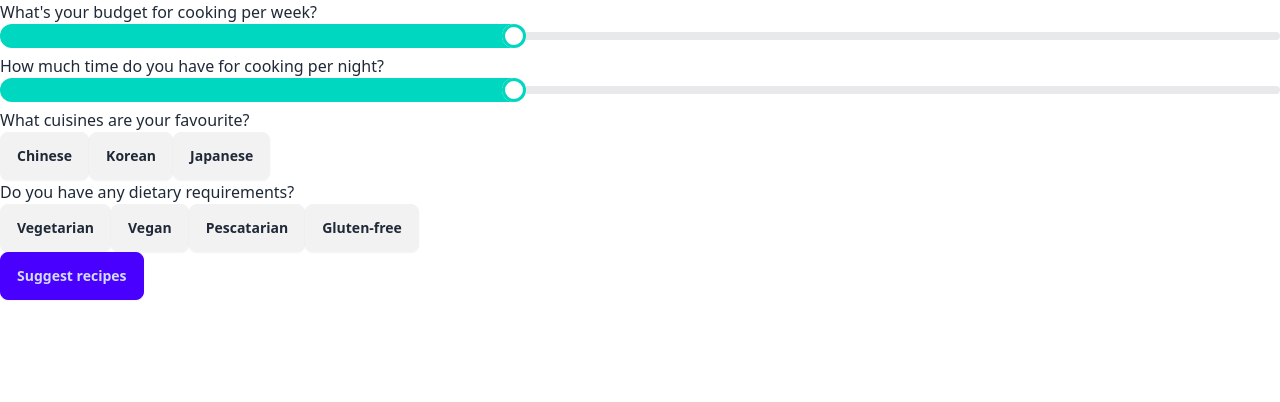
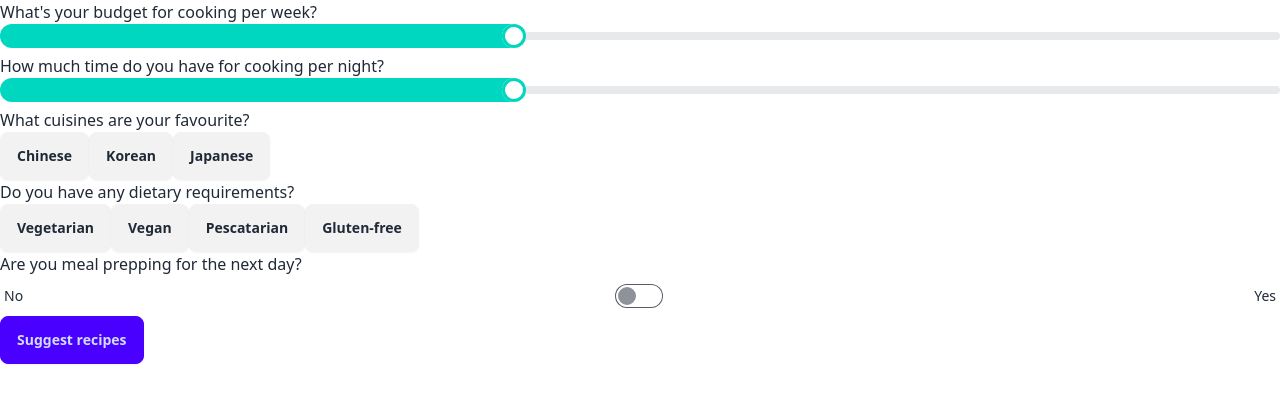
Before and after one commit to arnoldboy123/HomeCook, a Next.js app: page / in a window 1280 px wide. Shown: the top 402 px of the page. Built offline with nearby package versions, Linux system fonts and the light colour scheme.

Commit message:
Added meal prep button

```diff
--- a/src/app/page.js
+++ b/src/app/page.js
@@ -16,6 +16,7 @@ function App() {
   const initialDietaryState = dietaryOptions.reduce((acc, option) => ({ ...acc, [option]: false }), {});
   const [cuisineChoices, setCuisineChoices] = useState(initialCuisineState);
   const [dietaryRequirements, setDietaryRequirements] = useState(initialDietaryState);
+  const [isMealPrepping, setIsMealPrepping] = useState(false);
 
   const handleSubmit = async (e) => {
     e.preventDefault();
@@ -24,6 +25,7 @@ function App() {
       timePerNight,
       cuisineChoices,
       dietaryRequirements,
+      isMealPrepping
     };
     console.log(formData); // Here you can store the data as needed
 
@@ -59,6 +61,12 @@ function App() {
       <Choices options={cuisineOptions} choices={cuisineChoices} setChoices={setCuisineChoices} />
       <p>Do you have any dietary requirements?</p>
       <Choices options={dietaryOptions} choices={dietaryRequirements} setChoices={setDietaryRequirements} />
+      <p>Are you meal prepping for the next day?</p>
+      <label class="cursor-pointer label">
+        <span class="label-text">No</span>
+        <input type="checkbox" class="toggle toggle-primary" onChange={(e) => setIsMealPrepping(!isMealPrepping)} />
+        <span class="label-text">Yes</span>
+      </label>
       <button type="submit" className="btn btn-primary" onClick={handleSubmit}>Suggest recipes</button>
     </form>
   );
```
